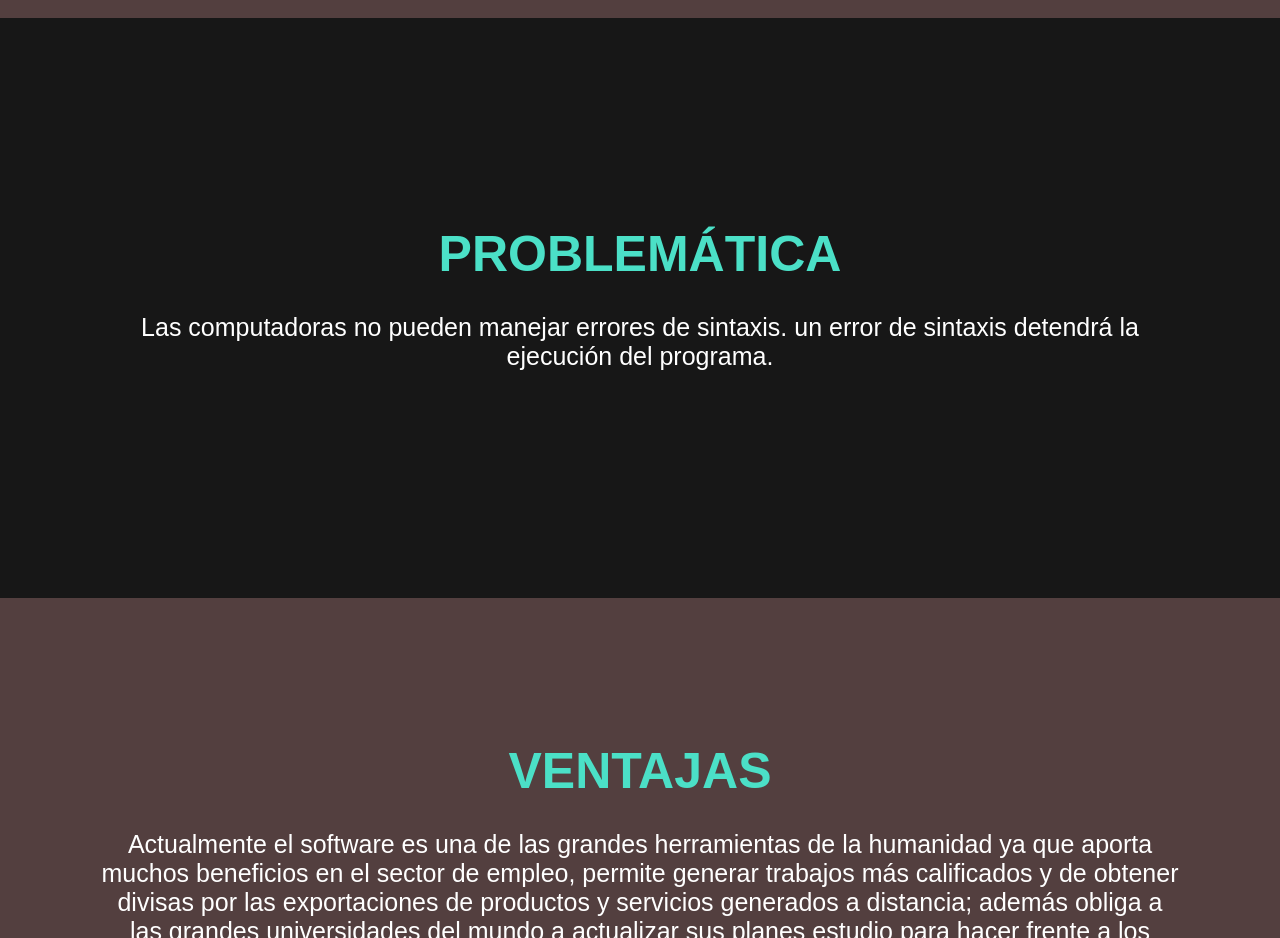
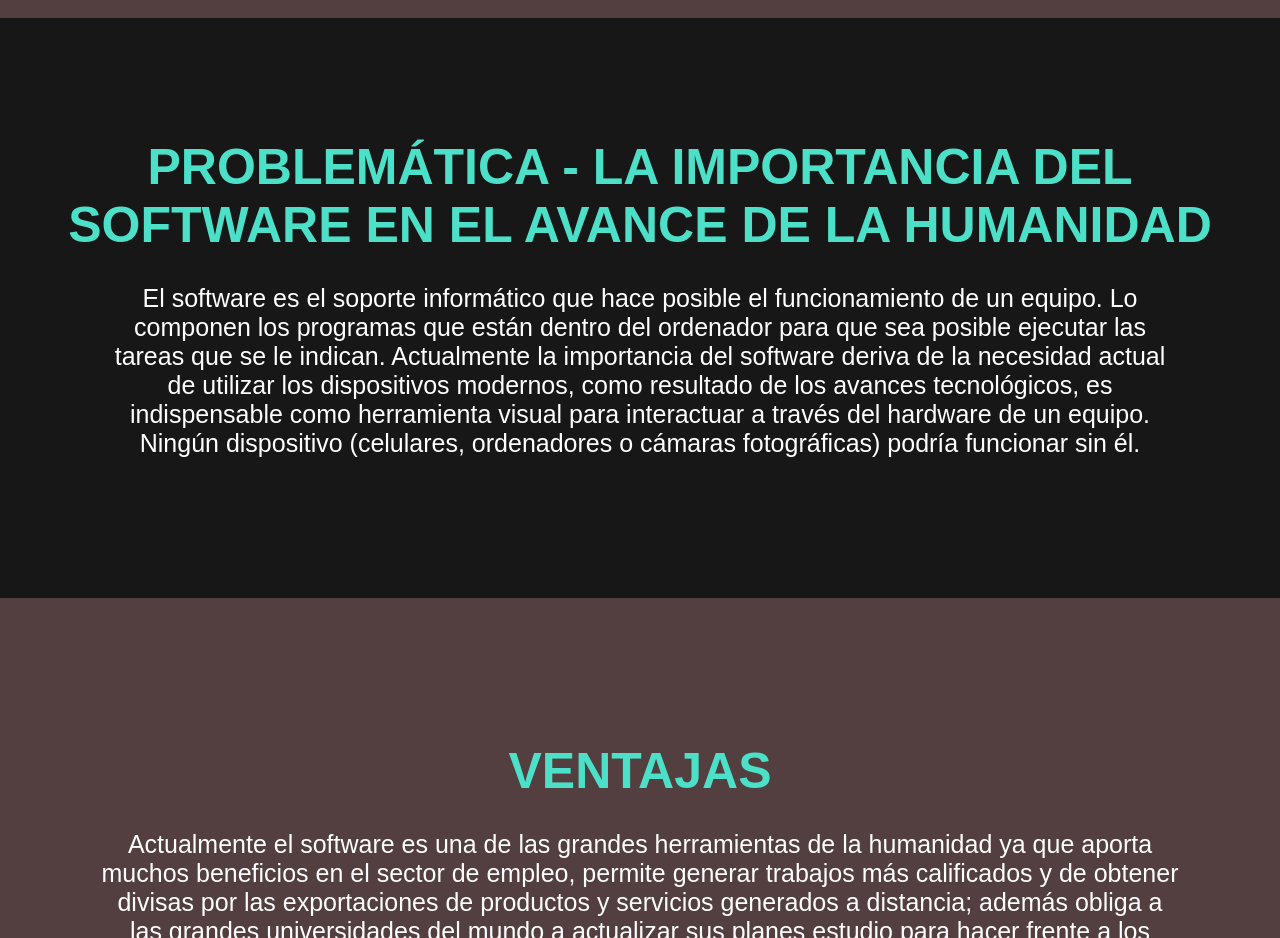
Before and after one commit to Orlando354439/ATI, a plain HTML site: page index.html in a window 1280 px wide. Shown: the part 1580-2518 px from the top of the page. Drawn offline with Linux system fonts and the light colour scheme.

Commit message:
Update index.html

```diff
--- a/index.html
+++ b/index.html
@@ -69,9 +69,13 @@
 
 
     <section class="content contact">
-        <h2 class="title">Problemática</h2>
-        <p>Las computadoras no pueden manejar errores de sintaxis.
-             un error de sintaxis detendrá la ejecución del programa.
+        <h2 class="title">Problemática - La Importancia del Software en el avance de la humanidad</h2>
+        <p>El software es el soporte informático que hace posible el funcionamiento de un equipo. Lo componen los programas que están dentro del ordenador para
+            que sea posible ejecutar las tareas que se le indican.
+            Actualmente la importancia del software deriva de la necesidad actual de utilizar los dispositivos modernos, como resultado de los avances
+            tecnológicos, es indispensable como herramienta visual para interactuar a través del hardware de un equipo. Ningún dispositivo (celulares, ordenadores o
+            cámaras fotográficas) podría funcionar sin él.
+
 
         </p>
 
```
